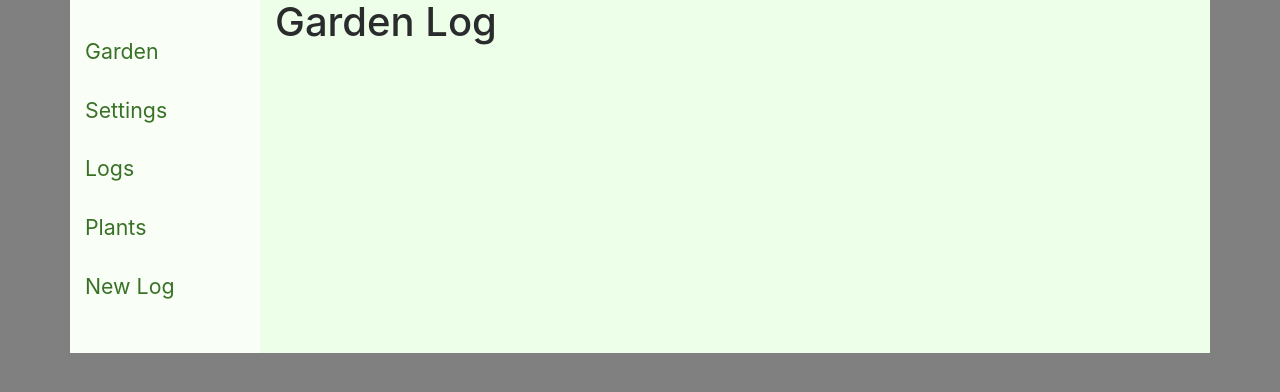
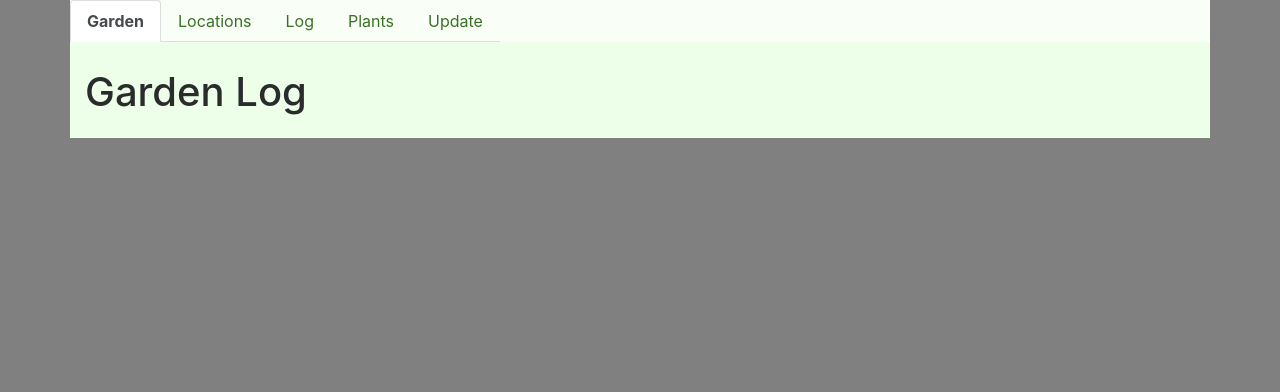
Before and after one commit to leskat47/garden_tracker, a Django app: page /tracker/log/ in a window 1280 px wide. Shown: the top 392 px of the page. Run offline with Django 3.2, Linux system fonts and the light colour scheme; data that the repository does not hold is empty; some libraries are stand-ins or nearby versions.

Commit message:
Change display of navbar

```diff
--- a/tracker/static/tracker/tracker.css
+++ b/tracker/static/tracker/tracker.css
@@ -1,17 +1,23 @@
 body {
   background-color: grey;
+}
+
+h1 {
+  padding-top: .5em;
+}
+
+article {
+  padding-top: .5em;
+  padding-bottom: .5em;
 }
 .container {
   background-color: #edffe8;
 }
 
-#sidenav {
-  padding-top: 30px;
-  padding-bottom: 30px;
+#nav {
   background-color: #f9fff7;
-  font-size: 16pt;
+  font-size: 12pt;
   color: #397227;
-  line-height: 2;
 }
 
 a {
--- a/tracker/templates/tracker/base.html
+++ b/tracker/templates/tracker/base.html
@@ -5,26 +5,40 @@
     <meta charset="utf-8">
     <title>{% block title %}Title goes here{% endblock %}</title>
     <link rel="stylesheet" href="https://maxcdn.bootstrapcdn.com/bootstrap/4.0.0-alpha.6/css/bootstrap.min.css" integrity="sha384-rwoIResjU2yc3z8GV/NPeZWAv56rSmLldC3R/AZzGRnGxQQKnKkoFVhFQhNUwEyJ" crossorigin="anonymous">
-    <script src="https://code.jquery.com/jquery-3.1.1.slim.min.js" integrity="sha384-A7FZj7v+d/sdmMqp/nOQwliLvUsJfDHW+k9Omg/a/EheAdgtzNs3hpfag6Ed950n" crossorigin="anonymous"></script>
-    <script src="https://cdnjs.cloudflare.com/ajax/libs/tether/1.4.0/js/tether.min.js" integrity="sha384-DztdAPBWPRXSA/3eYEEUWrWCy7G5KFbe8fFjk5JAIxUYHKkDx6Qin1DkWx51bBrb" crossorigin="anonymous"></script>
-    <script src="https://maxcdn.bootstrapcdn.com/bootstrap/4.0.0-alpha.6/js/bootstrap.min.js" integrity="sha384-vBWWzlZJ8ea9aCX4pEW3rVHjgjt7zpkNpZk+02D9phzyeVkE+jo0ieGizqPLForn" crossorigin="anonymous"></script>
+    <script src="https://code.jquery.com/jquery-3.2.1.slim.min.js" integrity="sha384-KJ3o2DKtIkvYIK3UENzmM7KCkRr/rE9/Qpg6aAZGJwFDMVNA/GpGFF93hXpG5KkN" crossorigin="anonymous"></script>
+    <script src="https://cdnjs.cloudflare.com/ajax/libs/popper.js/1.12.9/umd/popper.min.js" integrity="sha384-ApNbgh9B+Y1QKtv3Rn7W3mgPxhU9K/ScQsAP7hUibX39j7fakFPskvXusvfa0b4Q" crossorigin="anonymous"></script>
+    <script src="https://maxcdn.bootstrapcdn.com/bootstrap/4.0.0/js/bootstrap.min.js" integrity="sha384-JZR6Spejh4U02d8jOt6vLEHfe/JQGiRRSQQxSfFWpi1MquVdAyjUar5+76PVCmYl" crossorigin="anonymous"></script>
     <link href="{% static 'tracker/tracker.css' %}" rel="stylesheet">
   </head>
   <body>
     <div class="container">
+      <div class="row" id="nav">
+        <ul class="nav nav-tabs">
+          <li class="nav-item">
+            <a class="nav-link active" href="{% url 'garden' %}"><strong>Garden</strong></a>
+          </li>
+          <li class="nav-item">
+            <a class="nav-link" href="{% url 'settings' %}">Locations</a>
+          </li>
+          <li class="nav-item">
+            <a class="nav-link" href="{% url 'log' %}">Log</a>
+          </li>
+          <li class="nav-item">
+            <a class="nav-link" href="{% url 'plants' %}">Plants</a>
+          </li>
+          <li class="nav-item">
+            <a class="nav-link" href="{% url 'update' %}">Update</a>
+          </li>
+        </ul>
+      </div>
+    </div>
+    <article class="container">
       <div class="row">
-        <div class="col-sm-2" id="sidenav">
-            <p><a href="{% url 'garden' %}">Garden</a></p>
-            <p><a href="{% url 'settings' %}">Settings</a></p>
-            <p><a href="{% url 'log' %}">Logs</a></p>
-            <p><a href="{% url 'plants' %}">Plants </a></p>
-            <p><a href="{% url 'update' %}">New Log</a></p>
-        </div>
-        <div class="col">
-          {% block content %}{% endblock %}
+        <div class="col-sm-12">
+            {% block content %}{% endblock %}
         </div>
       </div>
 
-    </div>
+    </article>
   </body>
 </html>
--- a/tracker/templates/tracker/garden_list.html
+++ b/tracker/templates/tracker/garden_list.html
@@ -3,8 +3,7 @@
 {% block title %}Home{% endblock %}
 
   {% block content %}
-    <h1>Garden</h1>
-    <h1>{{ garden.name }}</h1>
+    <h1>Garden: {{ garden.name }}</h1>
     <ul>
         {% for log in logs %}
             <li>{{ log.date }}: {{ log.notes}}</li>
```
Also changed, not shown: tracker/templates/tracker/location_update_form.html (+7 -0 lines).
